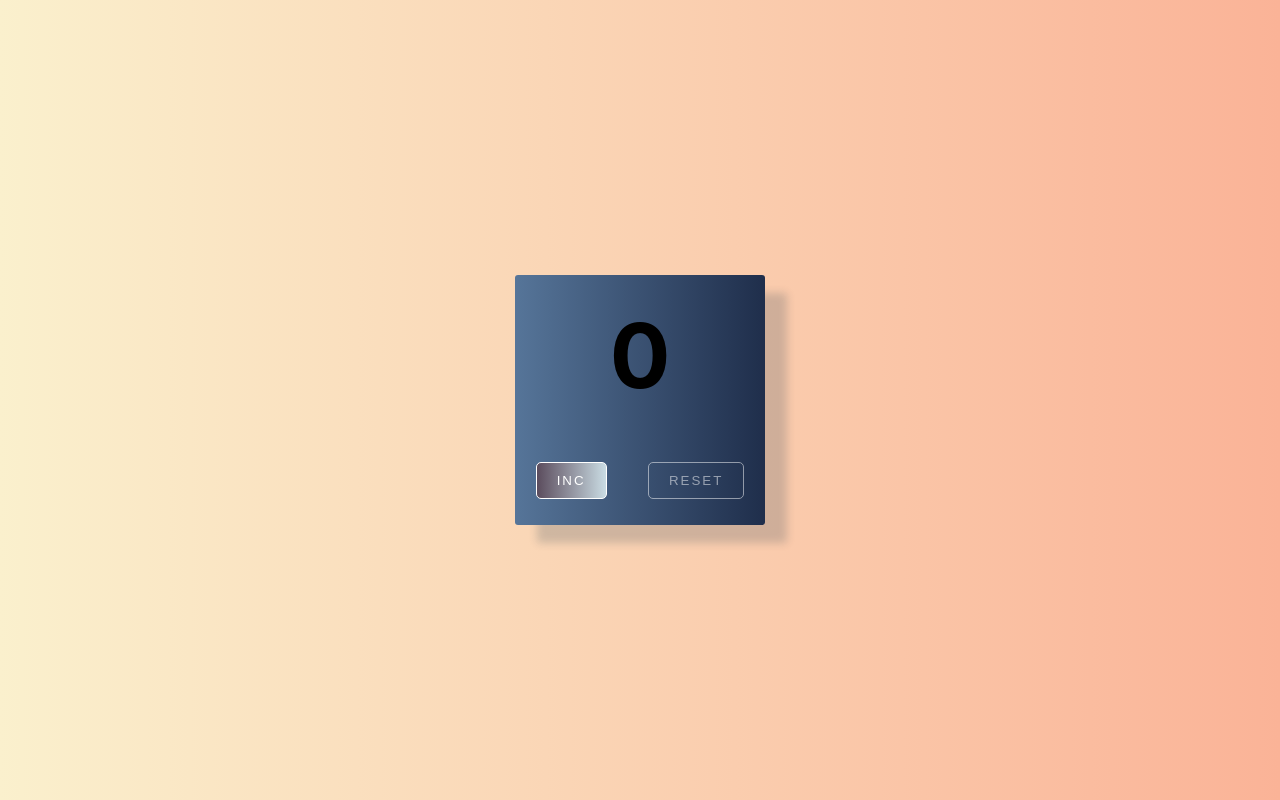
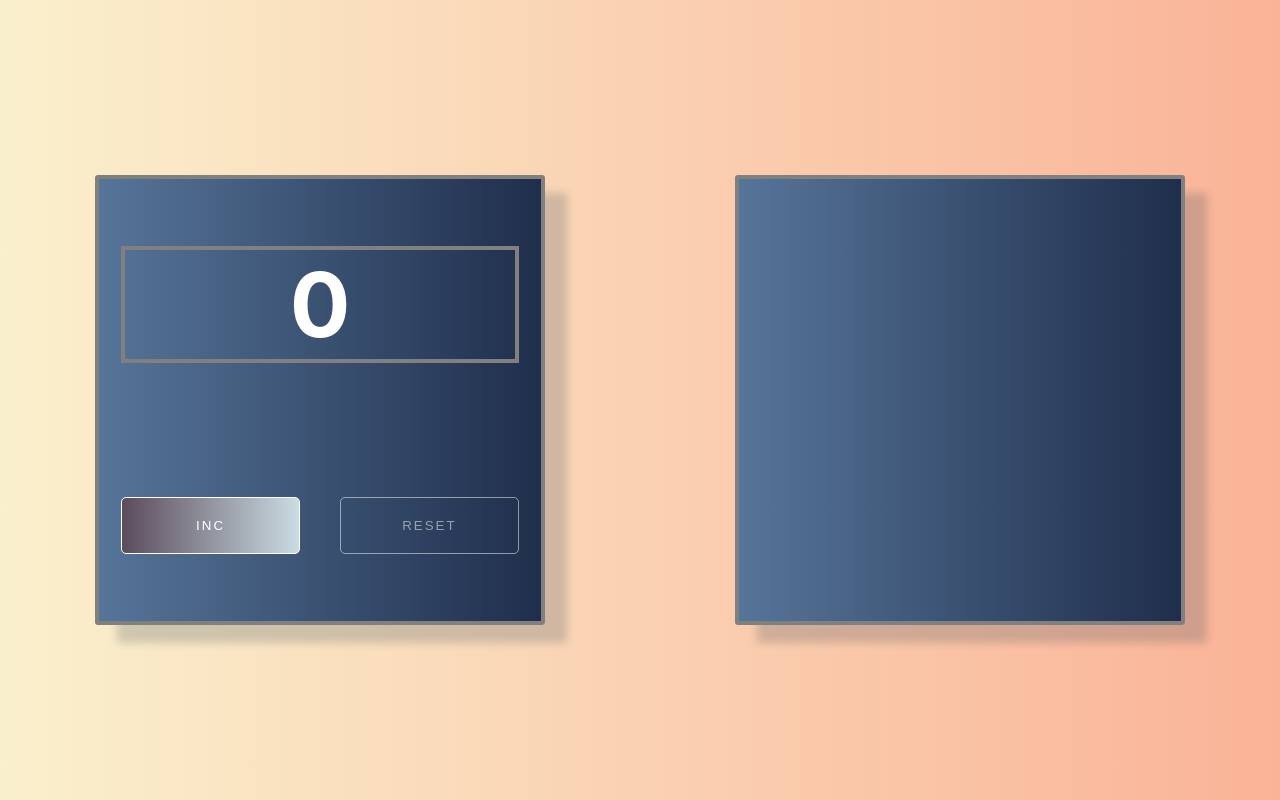
Before and after one commit to AlexeyKrop/count.github.io, a React (Create React App) app: page / in a window 1280 px wide. Built offline with nearby package versions, Linux system fonts and the light colour scheme.

Commit message:
fix style

```diff
--- a/src/App.css
+++ b/src/App.css
@@ -44,15 +44,16 @@
 .container {
     display: flex;
     align-items: center;
-    justify-content: center;
+    justify-content: space-around;
     min-height: 100vh;
     background: linear-gradient(90deg, #faf0cd, #fab397);
 }
 
-.wrapper {
-    max-width: 250px;
+.wrapper-counter {
+    max-width: 450px;
     width: 100%;
-    min-height: 250px;
+    min-height: 450px;
+    border: 4px solid grey;
     display: flex;
     flex-direction: column;
     align-items: center;
@@ -63,21 +64,21 @@
 }
 
 .button__group {
-    max-width: 250px;
-    width: 100%;
+    width: 90%;
     display: flex;
     align-items: center;
-    justify-content: space-around;
+    justify-content: space-between;
 }
 
 .button__group button {
+    width: 45%;
     text-decoration: none;
     color: white;
     display: inline-block;
     position: relative;
     border: 1px solid;
     background: linear-gradient(90deg, #5b4c5d, #cadce3);
-    padding: 10px 20px;
+    padding: 20px;
     font-family: 'Montserrat', sans-serif;
     text-transform: uppercase;
     border-radius: 5px;
--- a/src/App.tsx
+++ b/src/App.tsx
@@ -7,8 +7,9 @@ function App() {
   const maxCount = 5;
   const minCount = 0;
   let [count, setCount] = useState(minCount);
+  const [countValue, setCountValue] = useState('')
   const getCounterIncrement = () => {
-    if (count >= maxCount) {
+    if (count === maxCount) {
       count = 0;
       setCount(count);
     }
@@ -20,12 +21,15 @@ function App() {
   return (
     <div className="App">
       <div className="container">
-        <div className="wrapper">
+        <div className="wrapper-counter">
           <Display maxCount={maxCount} count={count}/>
           <div className="button__group">
             <Button disabled={count === maxCount} name={'Inc'} callBack={getCounterIncrement}/>
             <Button disabled={count === minCount} name={'Reset'} callBack={getResetICount}/>
           </div>
+        </div>
+        <div className="wrapper-counter wrapper-counter__setting">
+
         </div>
       </div>
     </div>
--- a/src/Components/Display.tsx
+++ b/src/Components/Display.tsx
@@ -1,7 +1,13 @@
 import React from 'react';
+
 const display = {
   width: '100%',
   minHeight: '100px',
+}
+const counter = {
+  width: '90%',
+  margin: "0 auto",
+  border: '4px solid grey',
   fontSize: '90px',
   fontWeight: 'bold'
 }
@@ -9,7 +15,7 @@ const styleIfCountOff = {
   color: 'red',
 }
 const styleIfCountReset = {
-  color: 'black',
+  color: 'white',
 }
 type displayPropsType = {
   count: number
@@ -18,7 +24,9 @@ type displayPropsType = {
 const Display: React.FC<displayPropsType> = (props) => {
   return (
     <div style={display}>
-      <span style={props.count === props.maxCount ? styleIfCountOff : styleIfCountReset}>{props.count}</span>
+      <div style={counter}>
+        <span style={props.count === props.maxCount ? styleIfCountOff : styleIfCountReset}>{props.count}</span>
+      </div>
     </div>
   );
 };
```
